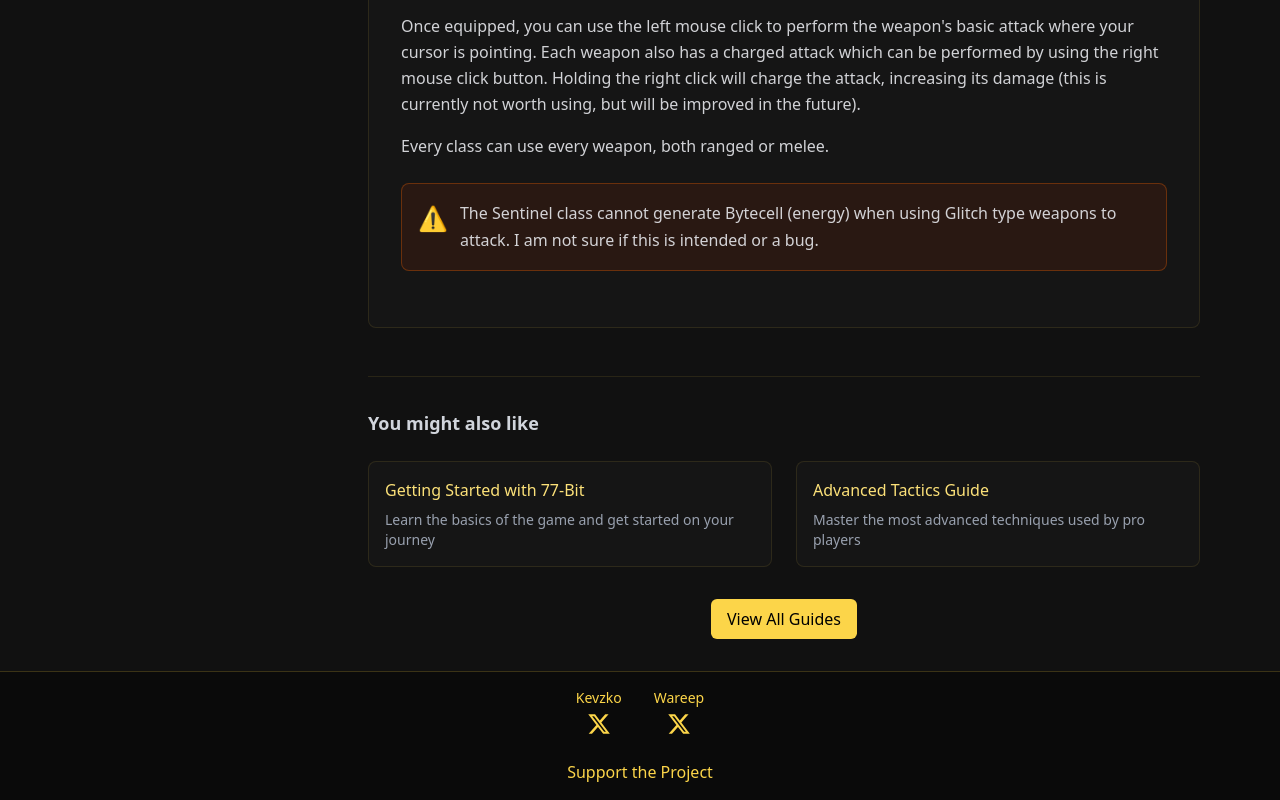
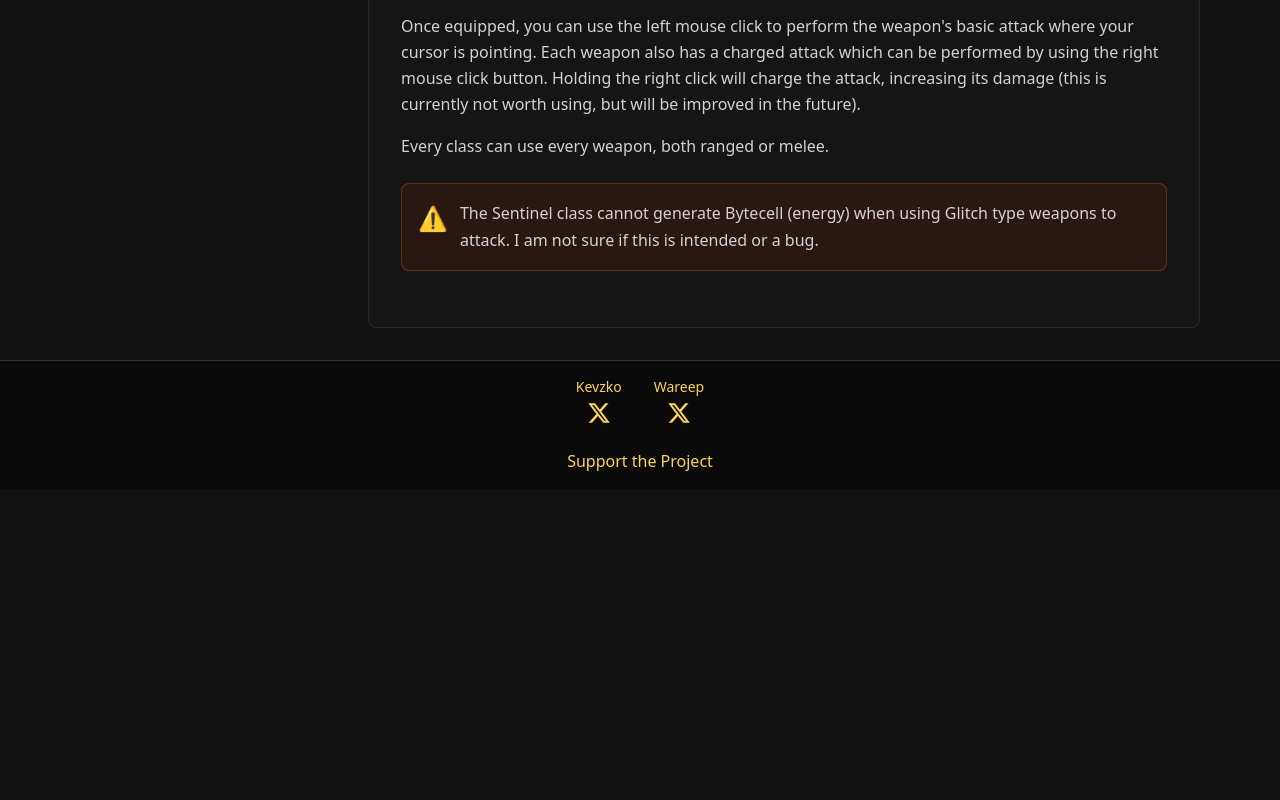
Before and after one commit to femaury/77bit-guides, a React (Vite) app: page /guides/all-about-weapons in a window 1280 px wide. Shown: the part 10240-11040 px from the top of the page. After the commit the page ends 10729 px from the top, so only its background shows below. Built offline with nearby package versions, Linux system fonts and the light colour scheme.

Commit message:
Add related guides

```diff
--- a/src/data/guides.ts
+++ b/src/data/guides.ts
@@ -7,6 +7,7 @@ export interface Guide {
   contentPath: string;
   lastUpdated?: Date;
   assetBasePath?: string;
+  related?: string[]; // Array of related guide IDs
 }
 
 export const guides: Guide[] = [
@@ -18,7 +19,8 @@ export const guides: Guide[] = [
     slug: 'how-to-play-77-bit',
     contentPath: '/content/how-to-play.md',
     lastUpdated: new Date(2025, 2, 28), // March 28, 2025
-    assetBasePath: '/content/how-to-play'
+    assetBasePath: '/content/how-to-play',
+    related: ['2', '3'] // Tutorial and Choosing a Class
   },
   {
     id: '2',
@@ -28,7 +30,8 @@ export const guides: Guide[] = [
     slug: 'tutorial',
     contentPath: '/content/tutorial.md',
     lastUpdated: new Date(2025, 2, 28), // March 28, 2025
-    assetBasePath: '/content/tutorial'
+    assetBasePath: '/content/tutorial',
+    related: ['3'] // How to Play and Choosing a Class
   },
   {
     id: '3',
@@ -38,7 +41,8 @@ export const guides: Guide[] = [
     slug: 'choosing-a-class',
     contentPath: '/content/choosing-a-class.md',
     lastUpdated: new Date(2025, 2, 28), // March 28, 2025
-    assetBasePath: '/content/choosing-a-class'
+    assetBasePath: '/content/choosing-a-class',
+    related: ['4'] // All About Weapons
   },
   {
     id: '4',
@@ -48,7 +52,8 @@ export const guides: Guide[] = [
     slug: 'all-about-weapons',
     contentPath: '/content/all-about-weapons.md',
     lastUpdated: new Date(2025, 2, 28), // March 28, 2025
-    assetBasePath: '/content/all-about-weapons'
+    assetBasePath: '/content/all-about-weapons',
+    // related: ['3'] // Choosing a Class
   },
 ];
 
@@ -59,3 +64,9 @@ export function getGuideBySlug(slug: string): Guide | undefined {
 export function getAllGuides(): Guide[] {
   return guides;
 }
+
+// Helper function to get related guides by IDs
+export function getRelatedGuidesByIds(ids: string[] = []): Guide[] {
+  if (!ids || ids.length === 0) return [];
+  return guides.filter(guide => ids.includes(guide.id));
+}
--- a/src/pages/GuideDetailPage.tsx
+++ b/src/pages/GuideDetailPage.tsx
@@ -1,6 +1,6 @@
 import { useEffect, useState, useRef } from 'react';
 import { useParams, Link, useNavigate } from 'react-router-dom';
-import { getGuideBySlug } from '../data/guides';
+import { getGuideBySlug, Guide, getRelatedGuidesByIds } from '../data/guides';
 import { MarkdownContent } from '../components/MarkdownContent';
 import { Button } from '../components/ui/Button';
 import { SEO } from '../components/SEO';
@@ -18,6 +18,7 @@ export function GuideDetailPage() {
   const articleRef = useRef<HTMLElement>(null);
   const [showTableOfContents, setShowTableOfContents] = useState<boolean>(false);
   const [readingTime, setReadingTime] = useState<number>(0);
+  const [relatedGuides, setRelatedGuides] = useState<Guide[]>([]);
 
   useEffect(() => {
     async function fetchContent() {
@@ -44,6 +45,14 @@ export function GuideDetailPage() {
     }
 
     fetchContent();
+
+    // Get related guides defined in the guide data
+    if (guide && guide.related) {
+      const related = getRelatedGuidesByIds(guide.related);
+      setRelatedGuides(related);
+    } else {
+      setRelatedGuides([]);
+    }
   }, [guide]);
 
   // Check if we should show the table of contents (after content loads)
@@ -209,22 +218,21 @@ export function GuideDetailPage() {
             </article>
 
             {/* Related guides section */}
-            {!loading && !error && (
+            {!loading && !error && relatedGuides.length > 0 && (
               <div className="mt-12 pt-8 border-t border-border-primary">
                 <h3 className="text-lg font-semibold text-gray-300 mb-6">You might also like</h3>
                 <div className="grid grid-cols-1 sm:grid-cols-2 gap-6">
-                  <div className="bg-bg-elevated/30 border border-border-primary rounded-lg p-4 hover:bg-bg-elevated/50 transition-colors">
-                    <Link to="/" className="block">
-                      <h4 className="font-medium text-primary-hover mb-2">Getting Started with 77-Bit</h4>
-                      <p className="text-sm text-gray-400">Learn the basics of the game and get started on your journey</p>
-                    </Link>
-                  </div>
-                  <div className="bg-bg-elevated/30 border border-border-primary rounded-lg p-4 hover:bg-bg-elevated/50 transition-colors">
-                    <Link to="/" className="block">
-                      <h4 className="font-medium text-primary-hover mb-2">Advanced Tactics Guide</h4>
-                      <p className="text-sm text-gray-400">Master the most advanced techniques used by pro players</p>
-                    </Link>
-                  </div>
+                  {relatedGuides.map(relatedGuide => (
+                    <div
+                      key={relatedGuide.id}
+                      className="bg-bg-elevated/30 border border-border-primary rounded-lg p-4 hover:bg-bg-elevated/50 transition-colors"
+                    >
+                      <Link to={`/guides/${relatedGuide.slug}`} className="block">
+                        <h4 className="font-medium text-primary-hover mb-2">{relatedGuide.title}</h4>
+                        <p className="text-sm text-gray-400">{relatedGuide.description}</p>
+                      </Link>
+                    </div>
+                  ))}
                 </div>
 
                 <div className="flex justify-center mt-8">
```
